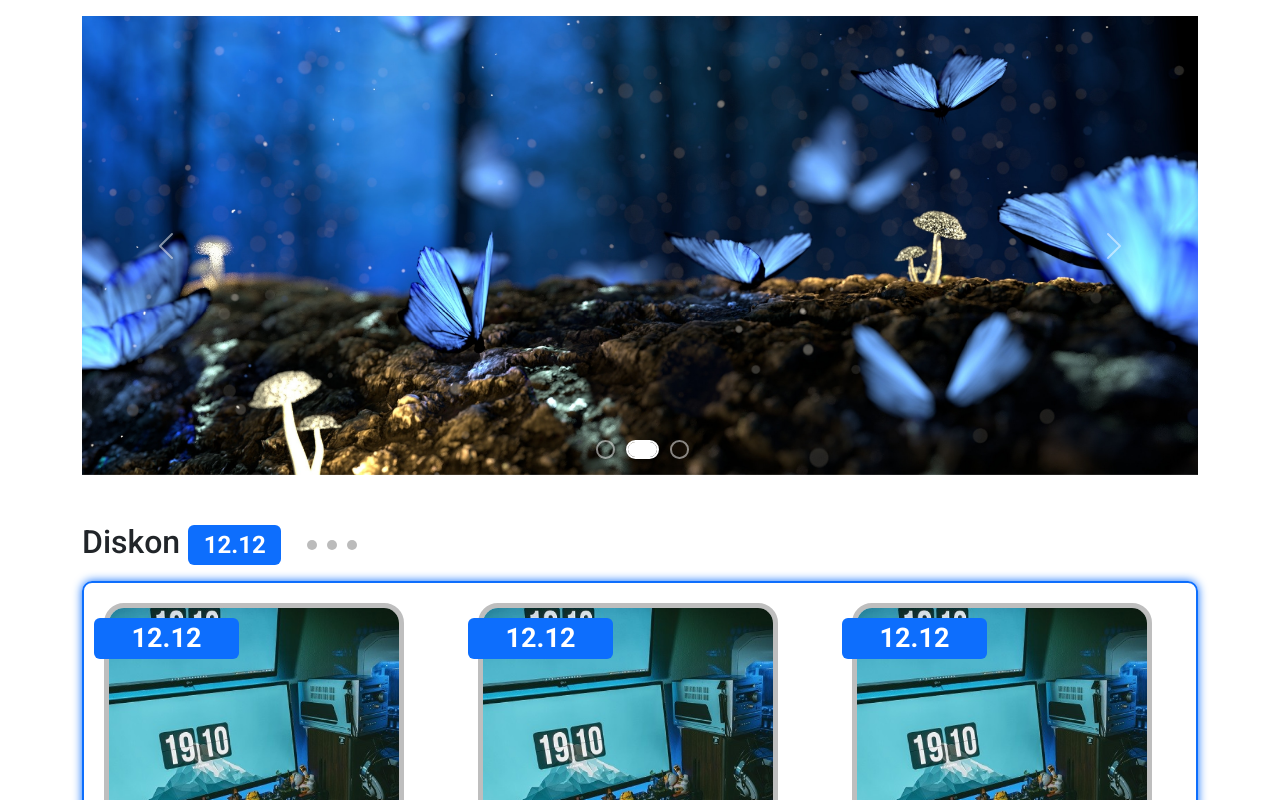
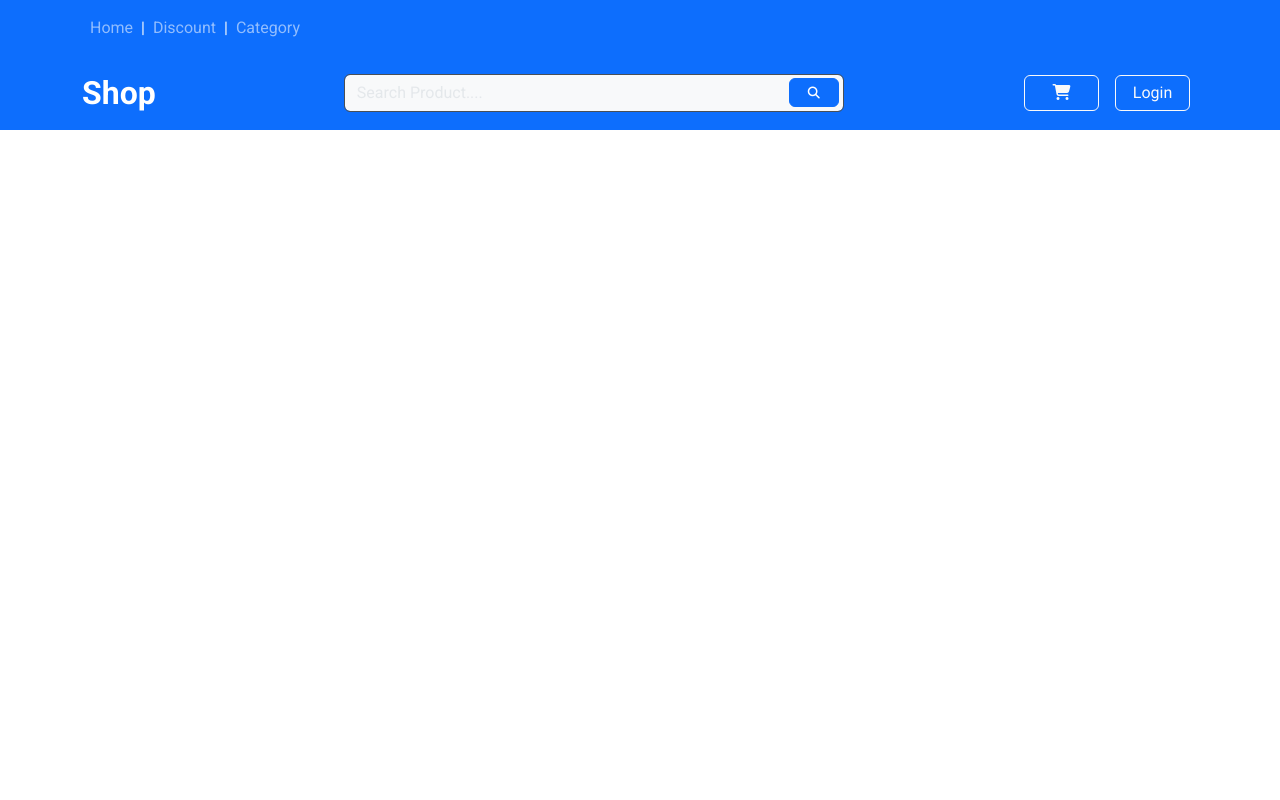
Before and after one commit to hendriramadhan/studicase-e-commerce, a React (Create React App) app: page / in a window 1280 px wide. Shown: the top 800 px of the page. Built offline with nearby package versions, Linux system fonts and the light colour scheme.

Commit message:
memperbaiki perpindahan halaman

```diff
--- a/src/App.js
+++ b/src/App.js
@@ -1,13 +1,23 @@
 import logo from "./logo.svg";
 import "bootstrap/dist/css/bootstrap.min.css";
+import { BrowserRouter as Router, Routes, Route, Link } from "react-router-dom";
+import Login from "./components/Auth/Login";
+import Menu from "./components/Menu";
+import Register from "./components/Auth/Register";
 
 //import routes
-import Home from './Home';
+import Home from "./Home";
 function App() {
   return (
     <>
-        <Home/>
+      <Menu />
 
+      <Router>
+        <Routes>
+          {/* <Route path="/" element={<Home />} /> */}
+          <Route path="/Register" element={<Register />} />
+        </Routes>
+      </Router>
     </>
   );
 }
--- a/src/components/Auth/Login.js
+++ b/src/components/Auth/Login.js
@@ -1,5 +1,5 @@
 // import "../assets/index.css";
-import { Button,Card, Container } from "react-bootstrap";
+import { Button, Card, Container } from "react-bootstrap";
 
 function Login() {
   const formInput = {
@@ -13,23 +13,27 @@ function Login() {
   };
   return (
     <>
-        <Container fluid style={{ backgroundColor:"#bbb" }}>
+      <Container fluid style={{ backgroundColor: "#bbb" }}>
         <div className="d-flex align-items-center justify-content-center vh-100 ">
           <Card className="w-50">
             <Card.Body>
-                        <div style={{ padding:'5%' }}>
+              <div style={{ padding: "5%" }}>
                 <form action="">
                   <input type="email" style={formInput} name="" id="" />
-                                <hr style={{ margin:0,padding:0 }} />
-                                <input type="password"  style={formInput}  name="" id="" />
+                  <hr style={{ margin: 0, padding: 0 }} />
+                  <input type="password" style={formInput} name="" id="" />
                 </form>
-                            <Button className="btn btn-lg btn-primary text-center w-100 mt-5">Login</Button>
+                <Button className="btn btn-lg btn-primary text-center w-100 mt-5">
+                  Login
+                </Button>
                 <div>
-
-                            <p className="text-center mt-3"><b>Belum punya akun ? <a href="#daftar">Daftar</a></b></p>
+                  <p className="text-center mt-3">
+                    <b>
+                      Belum punya akun ? <a href="/Register">Daftar</a>
+                    </b>
+                  </p>
                 </div>
               </div>
-
             </Card.Body>
           </Card>
         </div>
--- a/src/components/Menu.js
+++ b/src/components/Menu.js
@@ -1,4 +1,7 @@
 import { Navbar, Container, Nav, Form, Button, Col } from "react-bootstrap";
+import { BrowserRouter as Router, Routes, Route, Link } from "react-router-dom";
+import Login from "./Auth/Login";
+import Home from "../Home";
 
 export default function Menu() {
   return (
@@ -6,7 +9,7 @@ export default function Menu() {
       <Navbar bg="primary" data-bs-theme="dark">
         <Container>
           <Nav className="me-auto align-items-center text-light">
-            <Nav.Link href="#home">Home</Nav.Link> |
+            <Nav.Link href="/">Home</Nav.Link> |
             <Nav.Link href="#discount">Discount</Nav.Link> |
             <Nav.Link href="#category">Category</Nav.Link>
           </Nav>
@@ -45,8 +48,9 @@ export default function Menu() {
                   <i class="fa-solid fa-cart-shopping"></i>
                 </Button>
               </Nav.Link>
+
               <Nav.Link
-                href="#Daftar"
+                href="/Login"
                 className="navbar-expand-sm navbar-nav nav-link"
               >
                 <Button variant="outline-light" className="chart">
--- a/src/index.js
+++ b/src/index.js
@@ -4,6 +4,9 @@ import "./assets/index.css";
 import App from "./App";
 import reportWebVitals from "./reportWebVitals";
 import "bootstrap/dist/css/bootstrap.min.css";
+import { BrowserRouter as Router, Routes, Route, Link } from "react-router-dom";
+import Login from "./components/Auth/Login";
+import Home from "./Home";
 
 const root = ReactDOM.createRoot(document.getElementById("root"));
 root.render(
```
Also changed, not shown: src/Home.js (+4 -3 lines), src/components/Auth/Register.js (+56 -14 lines). Lines whose indentation alone changed are shown as unchanged.
